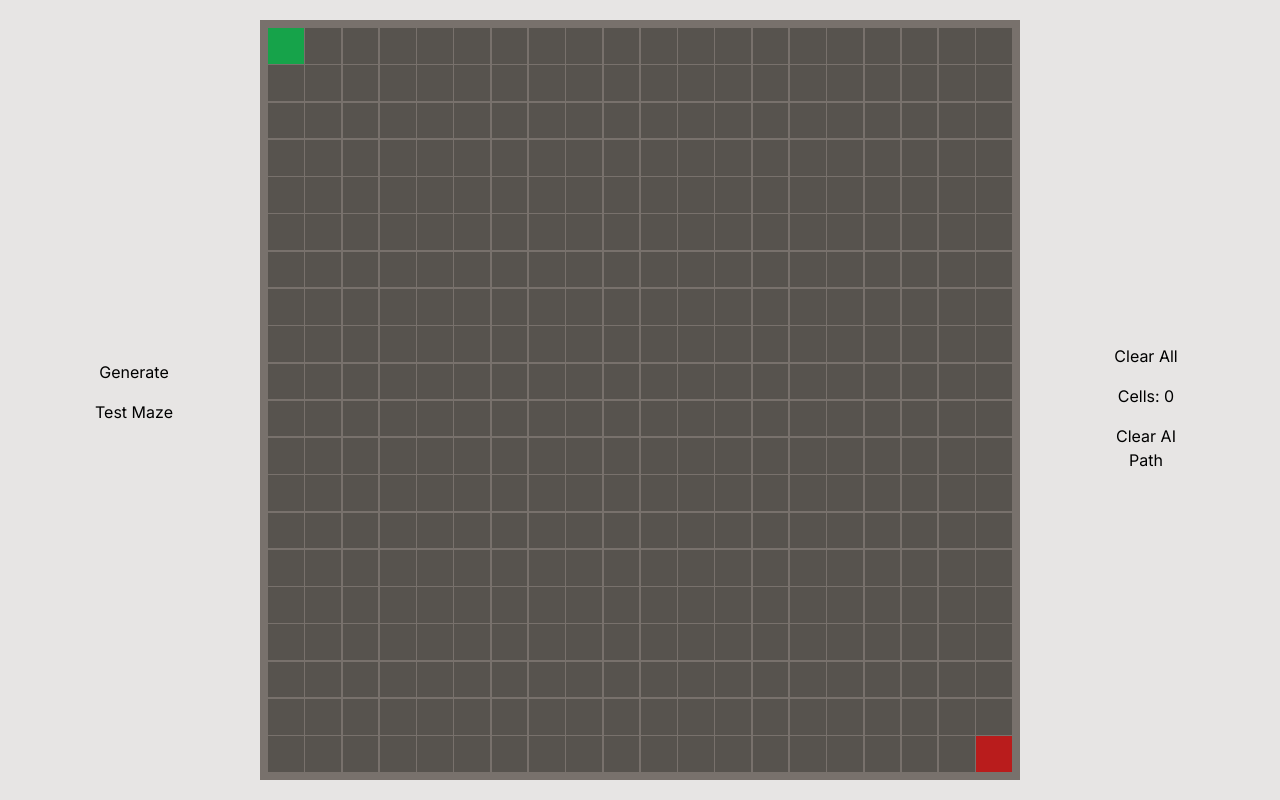
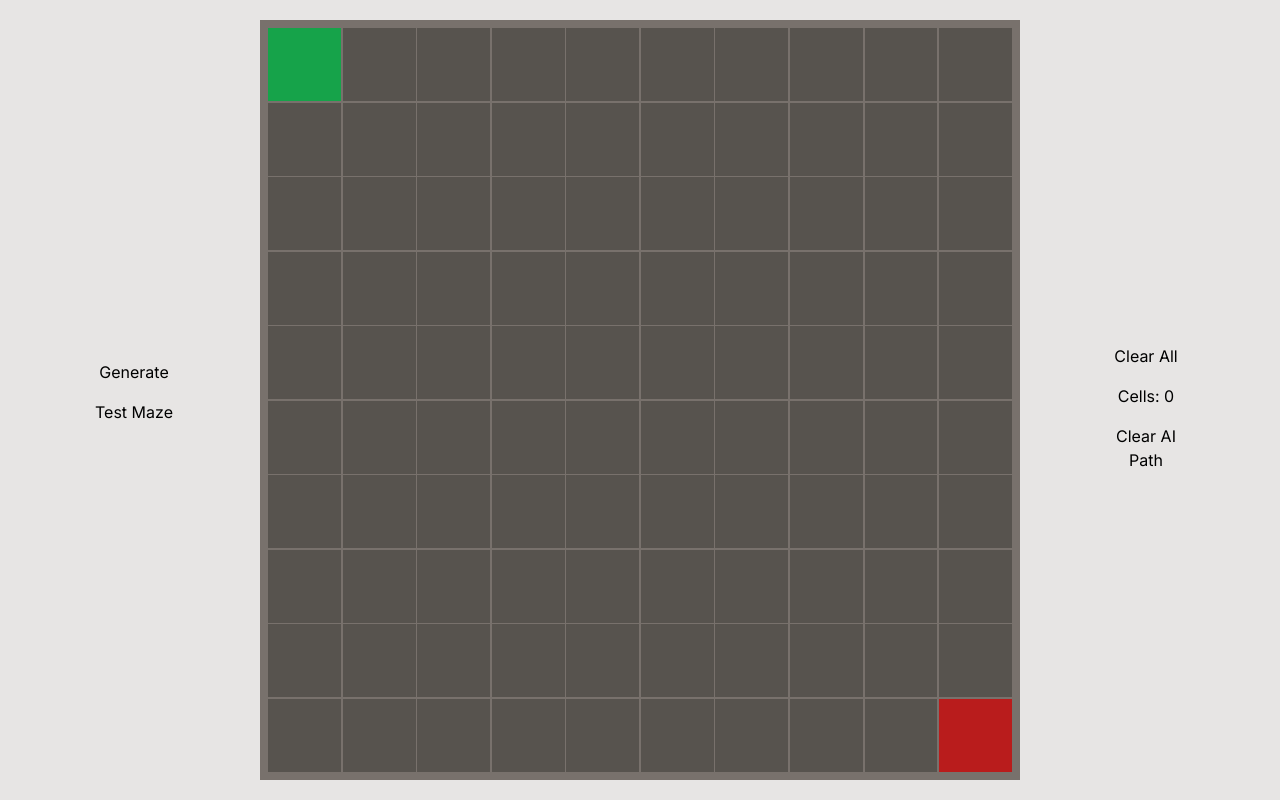
Before and after one commit to joliveto64/the-grid, a Next.js app: page / in a window 1280 px wide. Built offline with nearby package versions, Linux system fonts and the light colour scheme.

Commit message:
touch move

```diff
--- a/app/components/Cell.tsx
+++ b/app/components/Cell.tsx
@@ -4,6 +4,9 @@ export default function Cell(props: {
   isEnd: boolean;
   isAi: boolean;
   onClick: () => void;
+  dataRow: number;
+  dataCol: number;
+  onTouchStart?: (event: React.TouchEvent<HTMLDivElement>) => void;
 }) {
   function chooseColor() {
     if (props.isStart) {
@@ -27,6 +30,9 @@ export default function Cell(props: {
         chooseColor()
       }`}
       onClick={props.onClick}
+      onTouchStart={props.onTouchStart}
+      data-row={props.dataRow}
+      data-col={props.dataCol}
     ></div>
   );
 }
--- a/app/components/useSharedState.tsx
+++ b/app/components/useSharedState.tsx
@@ -2,7 +2,7 @@ import { useState } from "react";
 import { createGrid } from "../createMaze";
 
 export default function useSharedState() {
-  const [gridSize, setGridSize] = useState(20);
+  const [gridSize, setGridSize] = useState(10);
   const [gridData, setGridData] = useState(createGrid(gridSize, gridSize));
   const [aiMoving, setAiMoving] = useState(false);
   const [isDragging, setIsDragging] = useState(false);
--- a/app/page.tsx
+++ b/app/page.tsx
@@ -9,7 +9,21 @@ import { createMaze } from "./createMaze";
 // TODO: css for landscape / larger screens
 
 export default function Home() {
-  const { gridData, setGridData, gridSize, setGridSize } = useSharedState();
+  const {
+    gridData,
+    setGridData,
+    gridSize,
+    setGridSize,
+    isDragging,
+    setIsDragging,
+  } = useSharedState();
+  type Cell = {
+    isDark: boolean;
+    isStart: boolean;
+    isEnd: boolean;
+    isAi: boolean;
+  };
+  type Grid = Cell[][];
 
   function handleCellClick(rowIndex: number, columnIndex: number) {
     if (PreventOpenSpace(rowIndex, columnIndex, gridData)) {
@@ -46,15 +60,6 @@ export default function Home() {
       aiColorChange(object.path);
     }
   }
-
-  interface Cell {
-    isDark: boolean;
-    isStart: boolean;
-    isEnd: boolean;
-    isAi: boolean;
-  }
-
-  type Grid = Cell[][];
 
   function delay(ms: number): Promise<void> {
     return new Promise((resolve) => setTimeout(resolve, ms));
@@ -107,6 +112,32 @@ export default function Home() {
     });
   }
 
+  function handleTouchStart(
+    event: React.TouchEvent<HTMLDivElement>,
+    rowIndex: number,
+    columnIndex: number
+  ) {
+    console.log(rowIndex, columnIndex);
+    setIsDragging(true);
+  }
+
+  function handleTouchMove(event: React.TouchEvent<HTMLDivElement>) {
+    if (isDragging) {
+      console.log("moving");
+
+      const touch = event.touches[0];
+      const element = document.elementFromPoint(touch.clientX, touch.clientY);
+
+      console.log(element?.getAttribute("data-row"));
+      console.log(element?.getAttribute("data-col"));
+    }
+  }
+
+  function handleTouchEnd(event: React.TouchEvent<HTMLDivElement>) {
+    console.log("end");
+    setIsDragging(false);
+  }
+
   return (
     <div className="App">
       <div className="h-screen w-screen p-2 flex flex-col justify-center items-center bg-stone-200 landscape:flex-row landscape:justify-evenly">
@@ -141,17 +172,24 @@ export default function Home() {
             backgroundColor: "rgb(120 113 108)",
           }}
           className={`portrait:w-full border-4 border-gray-800 landscape:width-vh`}
+          onTouchMove={handleTouchMove}
+          onTouchEnd={handleTouchEnd}
         >
           {gridData.map((row, rowIndex) =>
             row.map((cell, columnIndex) => (
               <Cell
                 key={`${rowIndex}-${columnIndex}`}
+                dataRow={rowIndex}
+                dataCol={columnIndex}
                 isDark={cell.isDark}
                 isStart={cell.isStart}
                 isEnd={cell.isEnd}
                 isAi={cell.isAi}
                 onClick={() => {
-                  handleCellClick(rowIndex, columnIndex);
+                  // handleCellClick(rowIndex, columnIndex);
+                }}
+                onTouchStart={(event) => {
+                  handleTouchStart(event, rowIndex, columnIndex);
                 }}
               />
             ))
--- a/app/pathfinding.ts
+++ b/app/pathfinding.ts
@@ -1,9 +1,9 @@
-interface Cell {
+type Cell = {
   isDark: boolean;
   isStart: boolean;
   isEnd: boolean;
   isAi: boolean;
-}
+};
 type Grid = Cell[][];
 
 function exploreMaze(grid: Grid) {
```
